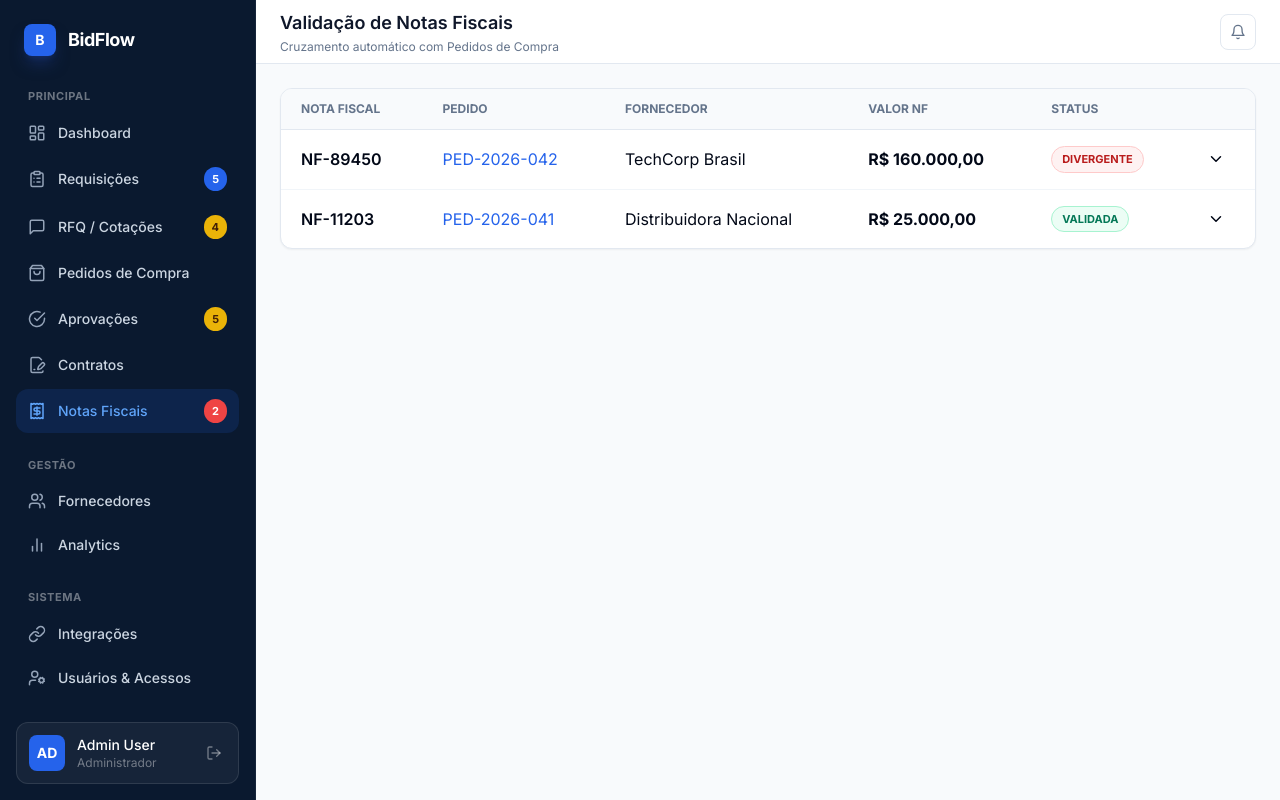
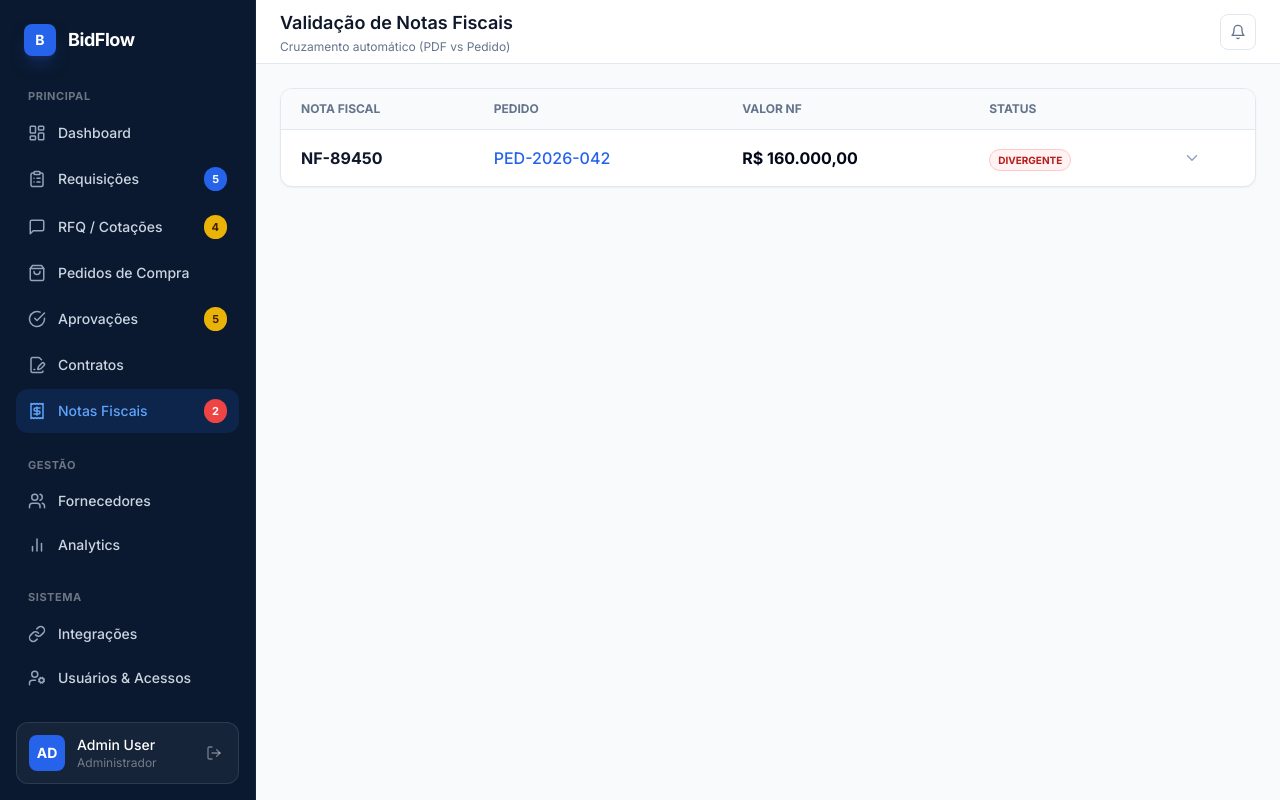
Before and after one commit to srmartins19/portal-compras, a Next.js app: page /notas in a window 1280 px wide. Built offline with nearby package versions, Linux system fonts and the light colour scheme.

Commit message:
Update page.tsx

```diff
--- a/app/notas/page.tsx
+++ b/app/notas/page.tsx
@@ -1,10 +1,9 @@
 'use client';
-import React, { useState } from 'react'; // Importação corrigida
+import React, { useState } from 'react';
 import { Sidebar } from '@/components/layout/sidebar';
 import { Topbar } from '@/components/layout/topbar';
-import { Button } from '@/components/ui/button';
 import { formatCurrency, formatDate } from '@/lib/utils';
-import { Search, Filter, Receipt, AlertTriangle, CheckCircle, FileText, ChevronDown, ChevronUp, Clock } from 'lucide-react';
+import { FileText, ChevronDown, ChevronUp, AlertTriangle, CheckCircle } from 'lucide-react';
 
 const mockNotas = [
   {
@@ -14,28 +13,8 @@ const mockNotas = [
       { nome: 'Notebook Dell Latitude 7420', pedidoQtd: 20, notaQtd: 22, pedidoPreco: 7500, notaPreco: 7500, status: 'DIVERGENTE_QTD' },
       { nome: 'Monitor Dell 27"', pedidoQtd: 20, notaQtd: 20, pedidoPreco: 500, notaPreco: 500, status: 'VALIDADO' }
     ]
-  },
-  {
-    id: 'NF-11203', poNumber: 'PED-2026-041', fornecedor: 'Distribuidora Nacional', emissao: '2026-03-17T14:30:00Z', valorTotal: 25000,
-    status: 'VALIDADA', motivo: null,
-    itens: [
-      { nome: 'Cadeira Ergonômica', pedidoQtd: 50, notaQtd: 50, pedidoPreco: 500, notaPreco: 500, status: 'VALIDADO' }
-    ]
   }
 ];
-
-const getStatusBadge = (status: string) => {
-  const styles: Record<string, string> = {
-    VALIDADA: 'bg-emerald-50 text-emerald-700 border-emerald-200',
-    DIVERGENTE: 'bg-red-50 text-red-700 border-red-200',
-    PROCESSANDO: 'bg-amber-50 text-amber-700 border-amber-200 animate-pulse',
-  };
-  return (
-    <span className={`flex items-center w-max px-2.5 py-1 rounded-full text-[11px] font-bold border ${styles[status]}`}>
-      {status}
-    </span>
-  );
-};
 
 export default function NotasFiscaisPage() {
   const [expandedId, setExpandedId] = useState<string | null>(null);
@@ -44,15 +23,14 @@ export default function NotasFiscaisPage() {
     <div className="flex min-h-screen bg-slate-50">
       <Sidebar />
       <div className="flex-1 ml-64 flex flex-col">
-        <Topbar title="Validação de Notas Fiscais" subtitle="Cruzamento automático com Pedidos de Compra" />
+        <Topbar title="Validação de Notas Fiscais" subtitle="Cruzamento automático (PDF vs Pedido)" />
         <main className="flex-1 p-6 space-y-6">
           <div className="bg-white rounded-xl border border-slate-200 shadow-sm overflow-hidden">
             <table className="w-full text-left">
               <thead>
-                <tr className="bg-slate-50 border-b border-slate-200 text-xs text-slate-500 uppercase">
+                <tr className="bg-slate-50 border-b border-slate-200 text-xs text-slate-500 uppercase font-bold">
                   <th className="px-5 py-3">Nota Fiscal</th>
                   <th className="px-5 py-3">Pedido</th>
-                  <th className="px-5 py-3">Fornecedor</th>
                   <th className="px-5 py-3">Valor NF</th>
                   <th className="px-5 py-3">Status</th>
                   <th className="px-5 py-3"></th>
@@ -62,28 +40,35 @@ export default function NotasFiscaisPage() {
                 {mockNotas.map((nota) => (
                   <React.Fragment key={nota.id}>
                     <tr className="hover:bg-slate-50 cursor-pointer" onClick={() => setExpandedId(expandedId === nota.id ? null : nota.id)}>
-                      <td className="px-5 py-4 font-semibold">{nota.id}</td>
-                      <td className="px-5 py-4 text-blue-600">{nota.poNumber}</td>
-                      <td className="px-5 py-4">{nota.fornecedor}</td>
+                      <td className="px-5 py-4 font-bold text-slate-900">{nota.id}</td>
+                      <td className="px-5 py-4 text-blue-600 font-medium">{nota.poNumber}</td>
                       <td className="px-5 py-4 font-bold">{formatCurrency(nota.valorTotal, 'BRL')}</td>
-                      <td className="px-5 py-4">{getStatusBadge(nota.status)}</td>
-                      <td className="px-5 py-4">{expandedId === nota.id ? <ChevronUp size={18}/> : <ChevronDown size={18}/>}</td>
+                      <td className="px-5 py-4">
+                        <span className={`px-2 py-1 rounded-full text-[10px] font-bold border ${nota.status === 'DIVERGENTE' ? 'bg-red-50 text-red-700 border-red-200' : 'bg-emerald-50 text-emerald-700 border-emerald-200'}`}>
+                          {nota.status}
+                        </span>
+                      </td>
+                      <td className="px-5 py-4 text-right text-slate-400">
+                        {expandedId === nota.id ? <ChevronUp size={18}/> : <ChevronDown size={18}/>}
+                      </td>
                     </tr>
                     {expandedId === nota.id && (
-                      <tr>
-                        <td colSpan={6} className="bg-slate-50 p-6">
-                           <div className="border border-slate-200 rounded-lg bg-white p-4">
-                             <h4 className="text-xs font-bold text-slate-500 mb-3 uppercase">Conferência de Itens</h4>
-                             {nota.itens.map((item, i) => (
-                               <div key={i} className="flex justify-between text-sm py-2 border-b border-slate-50 last:border-0">
-                                 <span>{item.nome}</span>
-                                 <div className="space-x-4">
-                                   <span>Pedido: {item.pedidoQtd}</span>
-                                   <span className={item.notaQtd !== item.pedidoQtd ? 'text-red-600 font-bold' : ''}>Nota: {item.notaQtd}</span>
-                                 </div>
-                               </div>
-                             ))}
-                           </div>
+                      <tr className="bg-slate-50/50">
+                        <td colSpan={5} className="px-8 py-4">
+                          <div className="bg-white border border-slate-200 rounded-lg p-4 shadow-inner">
+                            <h4 className="text-[10px] font-bold text-slate-400 uppercase mb-3 flex items-center gap-2">
+                              <AlertTriangle size={14} className="text-red-500"/> Detalhes da Divergência (Itens)
+                            </h4>
+                            {nota.itens.map((item, idx) => (
+                              <div key={idx} className="flex justify-between items-center py-2 border-b border-slate-50 last:border-0 text-sm">
+                                <span className="text-slate-700">{item.nome}</span>
+                                <div className="flex gap-8">
+                                  <span className="text-slate-500">Ped: {item.pedidoQtd}</span>
+                                  <span className={`font-bold ${item.notaQtd !== item.pedidoQtd ? 'text-red-600' : 'text-emerald-600'}`}>NF: {item.notaQtd}</span>
+                                </div>
+                              </div>
+                            ))}
+                          </div>
                         </td>
                       </tr>
                     )}
```
